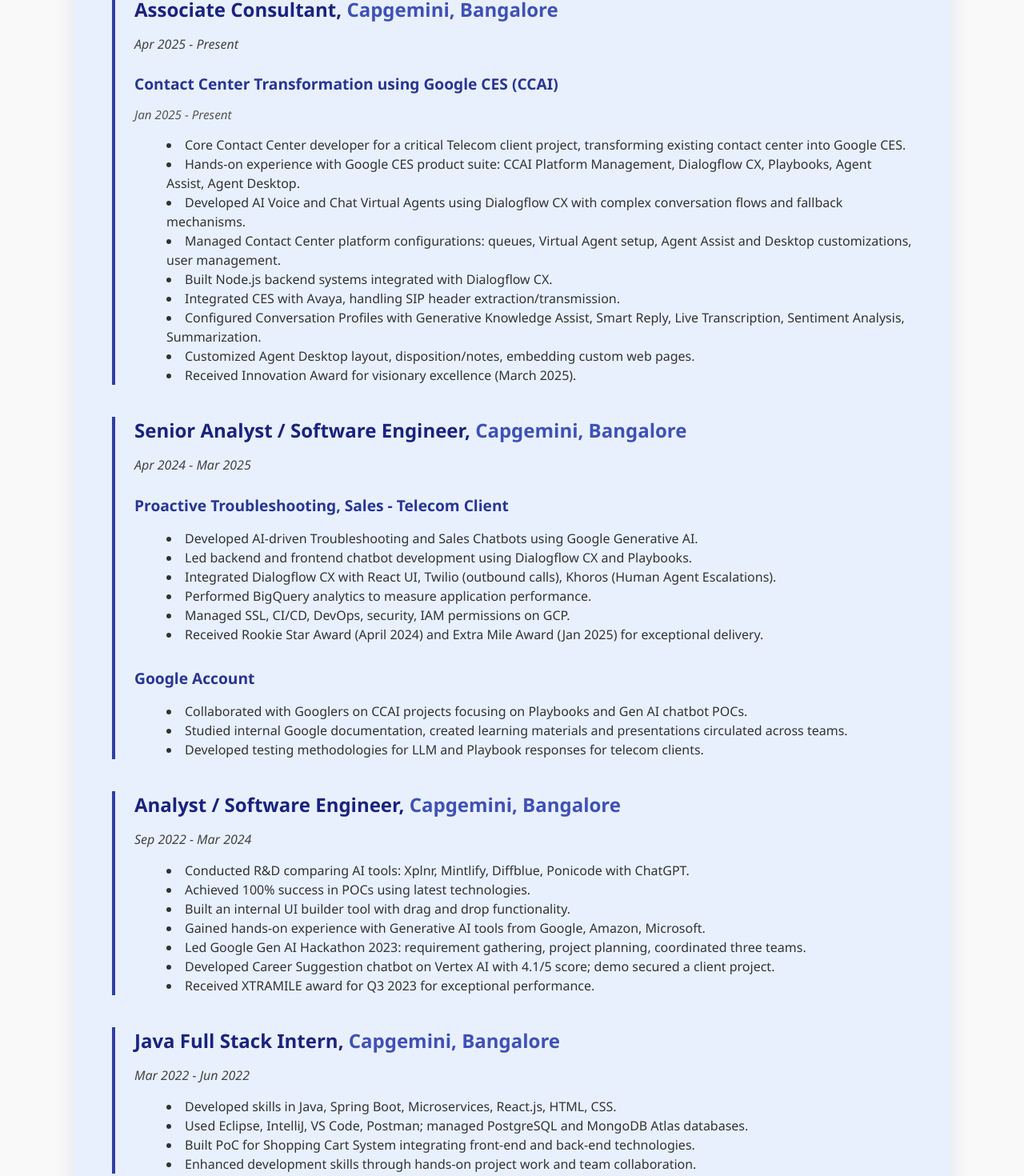
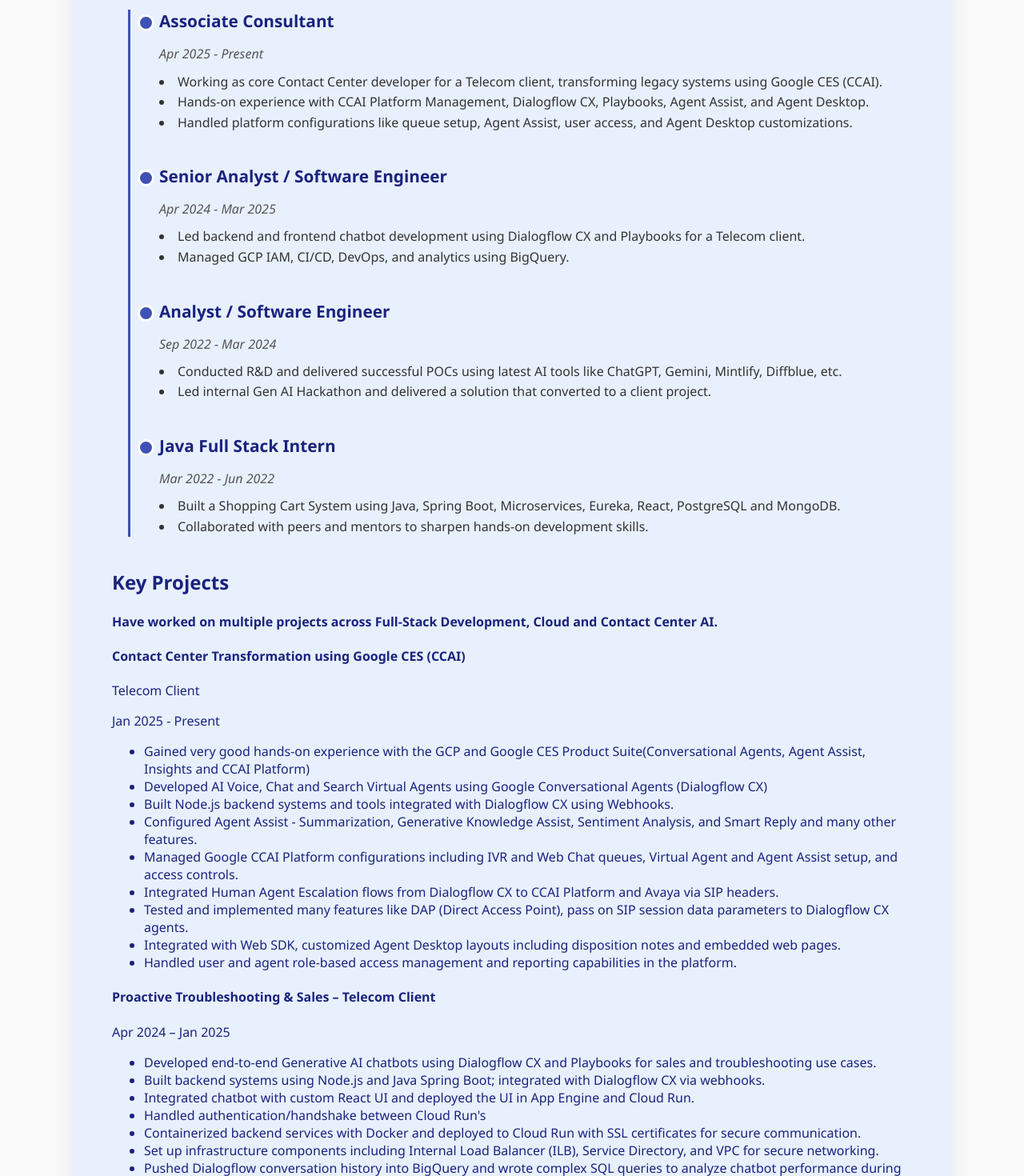
Before and after one commit to nandakishoreveeramsetty/my-portfolio, a React (Create React App) app: page / in a window 1280 px wide. Shown: the part 3664-5134 px from the top of the page at 80% size. Built offline with nearby package versions, Linux system fonts and the light colour scheme.

Commit message:
modified Employment History(splitted the Roles and Projects)

```diff
--- a/src/components/EmploymentHistory.js
+++ b/src/components/EmploymentHistory.js
@@ -6,110 +6,141 @@
     role: "Associate Consultant",
     company: "Capgemini, Bangalore",
     duration: "Apr 2025 - Present",
-    projects: [
-      {
-        name: "Contact Center Transformation using Google CES (CCAI)",
-        period: "Jan 2025 - Present",
-        details: [
-          "Core Contact Center developer for a critical Telecom client project, transforming existing contact center into Google CES.",
-          "Hands-on experience with Google CES product suite: CCAI Platform Management, Dialogflow CX, Playbooks, Agent Assist, Agent Desktop.",
-          "Developed AI Voice and Chat Virtual Agents using Dialogflow CX with complex conversation flows and fallback mechanisms.",
-          "Managed Contact Center platform configurations: queues, Virtual Agent setup, Agent Assist and Desktop customizations, user management.",
-          "Built Node.js backend systems integrated with Dialogflow CX.",
-          "Integrated CES with Avaya, handling SIP header extraction/transmission.",
-          "Configured Conversation Profiles with Generative Knowledge Assist, Smart Reply, Live Transcription, Sentiment Analysis, Summarization.",
-          "Customized Agent Desktop layout, disposition/notes, embedding custom web pages.",
-          "Received Innovation Award for visionary excellence (March 2025).",
-        ],
-      },
-    ],
+    responsibilities: [
+      "Working as core Contact Center developer for a Telecom client, transforming legacy systems using Google CES (CCAI).",
+      "Hands-on experience with CCAI Platform Management, Dialogflow CX, Playbooks, Agent Assist, and Agent Desktop.",
+      "Handled platform configurations like queue setup, Agent Assist, user access, and Agent Desktop customizations.",
+    ]
   },
   {
     role: "Senior Analyst / Software Engineer",
     company: "Capgemini, Bangalore",
     duration: "Apr 2024 - Mar 2025",
-    projects: [
-      {
-        name: "Proactive Troubleshooting, Sales - Telecom Client",
-        period: null,
-        details: [
-          "Developed AI-driven Troubleshooting and Sales Chatbots using Google Generative AI.",
-          "Led backend and frontend chatbot development using Dialogflow CX and Playbooks.",
-          "Integrated Dialogflow CX with React UI, Twilio (outbound calls), Khoros (Human Agent Escalations).",
-          "Performed BigQuery analytics to measure application performance.",
-          "Managed SSL, CI/CD, DevOps, security, IAM permissions on GCP.",
-          "Received Rookie Star Award (April 2024) and Extra Mile Award (Jan 2025) for exceptional delivery.",
-        ],
-      },
-      {
-        name: "Google Account",
-        period: null,
-        details: [
-          "Collaborated with Googlers on CCAI projects focusing on Playbooks and Gen AI chatbot POCs.",
-          "Studied internal Google documentation, created learning materials and presentations circulated across teams.",
-          "Developed testing methodologies for LLM and Playbook responses for telecom clients.",
-        ],
-      },
-    ],
+    responsibilities: [
+      "Led backend and frontend chatbot development using Dialogflow CX and Playbooks for a Telecom client.",
+      "Managed GCP IAM, CI/CD, DevOps, and analytics using BigQuery.",
+    ]
   },
   {
     role: "Analyst / Software Engineer",
     company: "Capgemini, Bangalore",
     duration: "Sep 2022 - Mar 2024",
-    projects: [
-      {
-        name: null,
-        period: null,
-        details: [
-          "Conducted R&D comparing AI tools: Xplnr, Mintlify, Diffblue, Ponicode with ChatGPT.",
-          "Achieved 100% success in POCs using latest technologies.",
-          "Built an internal UI builder tool with drag and drop functionality.",
-          "Gained hands-on experience with Generative AI tools from Google, Amazon, Microsoft.",
-          "Led Google Gen AI Hackathon 2023: requirement gathering, project planning, coordinated three teams.",
-          "Developed Career Suggestion chatbot on Vertex AI with 4.1/5 score; demo secured a client project.",
-          "Received XTRAMILE award for Q3 2023 for exceptional performance.",
-        ],
-      },
-    ],
+    responsibilities: [
+      "Conducted R&D and delivered successful POCs using latest AI tools like ChatGPT, Gemini, Mintlify, Diffblue, etc.",
+      "Led internal Gen AI Hackathon and delivered a solution that converted to a client project.",
+    ]
   },
   {
     role: "Java Full Stack Intern",
     company: "Capgemini, Bangalore",
     duration: "Mar 2022 - Jun 2022",
-    projects: [
-      {
-        name: null,
-        period: null,
-        details: [
-          "Developed skills in Java, Spring Boot, Microservices, React.js, HTML, CSS.",
-          "Used Eclipse, IntelliJ, VS Code, Postman; managed PostgreSQL and MongoDB Atlas databases.",
-          "Built PoC for Shopping Cart System integrating front-end and back-end technologies.",
-          "Enhanced development skills through hands-on project work and team collaboration.",
-        ],
-      },
-    ],
+    responsibilities: [
+      "Built a Shopping Cart System using Java, Spring Boot, Microservices, Eureka, React, PostgreSQL and MongoDB.",
+      "Collaborated with peers and mentors to sharpen hands-on development skills."
+    ]
+  }
+];
+
+const projectsData = [
+  {
+    name: "Contact Center Transformation using Google CES (CCAI)",
+    company: "Telecom Client",
+    period: "Jan 2025 - Present",
+    details: [
+      "Gained very good hands-on experience with the GCP and Google CES Product Suite(Conversational Agents, Agent Assist, Insights and CCAI Platform)",
+      "Developed AI Voice, Chat and Search Virtual Agents using Google Conversational Agents (Dialogflow CX)",
+      "Built Node.js backend systems and tools integrated with Dialogflow CX using Webhooks.",
+      "Configured Agent Assist - Summarization, Generative Knowledge Assist, Sentiment Analysis, and Smart Reply and many other features.",
+      "Managed Google CCAI Platform configurations including IVR and Web Chat queues, Virtual Agent and Agent Assist setup, and access controls.",
+      "Integrated Human Agent Escalation flows from Dialogflow CX to CCAI Platform and Avaya via SIP headers.",
+      "Tested and implemented many features like DAP (Direct Access Point), pass on SIP session data parameters to Dialogflow CX agents.",
+      "Integrated with Web SDK, customized Agent Desktop layouts including disposition notes and embedded web pages.",
+      "Handled user and agent role-based access management and reporting capabilities in the platform."
+    ]
   },
+  {
+    name: "Proactive Troubleshooting & Sales – Telecom Client",
+    period: "Apr 2024 – Jan 2025",
+    details: [
+      "Developed end-to-end Generative AI chatbots using Dialogflow CX and Playbooks for sales and troubleshooting use cases.",
+      "Built backend systems using Node.js and Java Spring Boot; integrated with Dialogflow CX via webhooks.",
+      "Integrated chatbot with custom React UI and deployed the UI in App Engine and Cloud Run.",
+      "Handled authentication/handshake between Cloud Run's",
+      "Containerized backend services with Docker and deployed to Cloud Run with SSL certificates for secure communication.",
+      "Set up infrastructure components including Internal Load Balancer (ILB), Service Directory, and VPC for secure networking.",
+      "Pushed Dialogflow conversation history into BigQuery and wrote complex SQL queries to analyze chatbot performance during production pilot.",
+      "Gained hands-on experience in many of the services within GCP like DialogFlow CX, Cloud Run, Cloud Functions, Artifact Registry, App Engine, GKE, IAM, Cloud Storage, Cloud SQL, Big Query, Pub-Sub, Cloud Scheduler, etc."
+    ]
+  }
+  ,
+  {
+    name: "Google Account - Gen AI Innovation Team",
+    period: "2024",
+    details: [
+      "Co-developed Generative AI chatbots in collaboration with Googlers using the latest features in Google's Conversational AI Platform, including Datastores and Playbooks.",
+      "Co-authored internal learning assets and technical documentation for knowledge sharing across teams.",
+      "Worked closely with Googlers to design and validate test strategies for LLM-based responses using proprietary tools."
+    ]
+  },
+  {
+    name: "Abuse & DMCA - Middleware project of a Telecom client",
+    period: "2023",
+    details: [
+      "Worked as a Java Spring Boot developer on a large-scale system comprising 25+ microservices handling Abuse and DMCA workflows.",
+      "Authored detailed technical documentation by thoroughly analyzing legacy code and capturing key logic and dependencies.",
+      "Created sequence and flow diagrams to visualize service interactions and improve team understanding.",
+      "Contributed to code enhancements and refactoring efforts across multiple services.",
+      "Worked on migration of a critical service build process from Maven to Gradle."
+    ]
+  },
+
+  {
+    name: "Career Suggestion Chatbot – Google Gen AI Hackathon",
+    period: "2023",
+    details: [
+      "Led and coordinated 3 cross-functional teams from the project for the Google Gen AI Hackathon.",
+      "Acted as lead developer for the Career Suggestion chatbot, built using GCP and Vertex AI.",
+      "Managed timelines, collaboration, and submissions across all teams, ensuring smooth execution.",
+      "The Career AI bot scored 4.1/5 in evaluations and contributed to securing a client project."
+    ]
+  }
+
 ];
 
 const EmploymentHistory = () => {
   return (
     <section className="employment-history-section">
       <h2>Employment History</h2>
-      {employmentData.map(({ role, company, duration, projects }, idx) => (
-        <div className="employment-entry" key={idx}>
-          <h3>{role}, <span className="company">{company}</span></h3>
-          <p className="duration">{duration}</p>
-          {projects.map(({ name, period, details }, i) => (
-            <div className="project" key={i}>
-              {name && <h4 className="project-name">{name}</h4>}
-              {period && <p className="project-period">{period}</p>}
+      <p className="employment-note">All roles held at Capgemini, Bangalore from Mar 2022 to Present</p>
+      <div className="timeline">
+        {employmentData.map(({ role, company, duration, responsibilities }, idx) => (
+          <div className="timeline-entry" key={idx}>
+            <div className="timeline-dot"></div>
+            <div className="timeline-content">
+              <h3>{role}</h3>
+              <p className="duration">{duration}</p>
               <ul>
-                {details.map((point, j) => (
+                {responsibilities.map((point, j) => (
                   <li key={j}>{point}</li>
                 ))}
               </ul>
             </div>
-          ))}
+          </div>
+        ))}
+      </div>
+
+      <h2>Key Projects</h2>
+      <h4>Have worked on multiple projects across Full-Stack Development, Cloud and Contact Center AI.</h4>
+      {projectsData.map(({ name, company, period, details }, idx) => (
+        <div className="project" key={idx}>
+          <h4 className="project-name">{name}</h4>
+          {company && <p className="project-company">{company}</p>}
+          {period && <p className="project-period">{period}</p>}
+          <ul>
+            {details.map((point, j) => (
+              <li key={j}>{point}</li>
+            ))}
+          </ul>
         </div>
       ))}
     </section>
--- a/src/styles/EmploymentHistory.css
+++ b/src/styles/EmploymentHistory.css
@@ -7,59 +7,65 @@
   font-family: "Segoe UI", Tahoma, Geneva, Verdana, sans-serif;
   color: #1a237e;
   box-shadow: 0 6px 25px rgba(26, 35, 126, 0.1);
+  position: relative;
 }
 
-  .employment-history-section h2 {
+.employment-note {
   text-align: center;
-    font-size: 2.2rem;
-    font-weight: 700;
+  font-style: italic;
   margin-bottom: 2rem;
-    letter-spacing: 1.2px;
+  color: #444;
 }
 
-  .employment-entry {
-    margin-bottom: 2.5rem;
-    border-left: 4px solid #303f9f;
-    padding-left: 1.5rem;
+/* Timeline container */
+.timeline {
+  position: relative;
+  margin-left: 20px;
+  padding-left: 20px;
+  border-left: 3px solid #3f51b5; /* the vertical line */
 }
 
-  .employment-entry h3 {
-    font-size: 1.5rem;
-    margin-bottom: 0.3rem;
-    font-weight: 700;
+/* Timeline entry */
+.timeline-entry {
+  position: relative;
+  margin-bottom: 2.5rem;
 }
 
-  .company {
+/* The dot */
+.timeline-dot {
+  position: absolute;
+  left: -11px;
+  top: 6px;
+  width: 15px;
+  height: 15px;
+  background-color: #3f51b5;
+  border: 3px solid #ffffff;
+  border-radius: 50%;
+  z-index: 1;
+  box-shadow: 0 0 0 3px #e8f0fe;
+}
+
+/* Content next to dot */
+.timeline-content {
+  padding-left: 1rem;
+}
+
+.timeline-content h3 {
+  font-size: 1.3rem;
+  margin-bottom: 0.3rem;
   font-weight: 600;
-    color: #3f51b5;
 }
 
 .duration {
   font-style: italic;
-    color: #444;
-    margin-bottom: 1rem;
-  }
-
-  .project {
-    margin-bottom: 1.8rem;
-  }
-
-  .project-name {
-    font-weight: 600;
-    font-size: 1.2rem;
-    color: #283593;
-    margin-bottom: 0.2rem;
-  }
-
-  .project-period {
-    font-style: italic;
-    font-size: 0.95rem;
   color: #555;
   margin-bottom: 0.7rem;
 }
 
-  .project ul {
+.timeline-content ul {
   list-style: disc inside;
+  padding-left: 0;
+  margin: 0;
   color: #333;
-    line-height: 1.5;
+  line-height: 1.6;
 }
```
Lines whose indentation alone changed are shown as unchanged.
